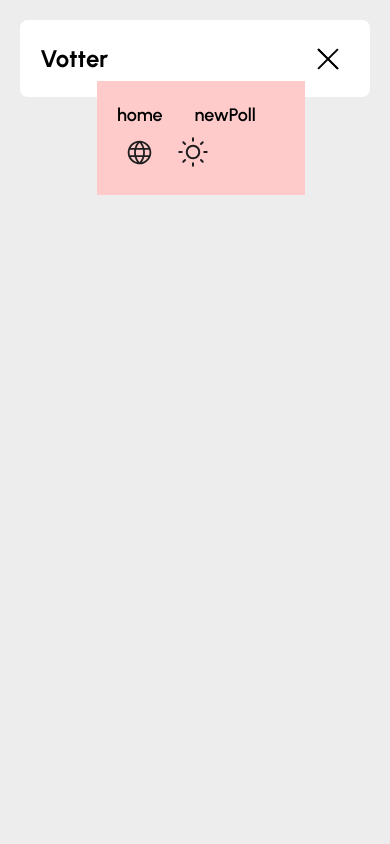
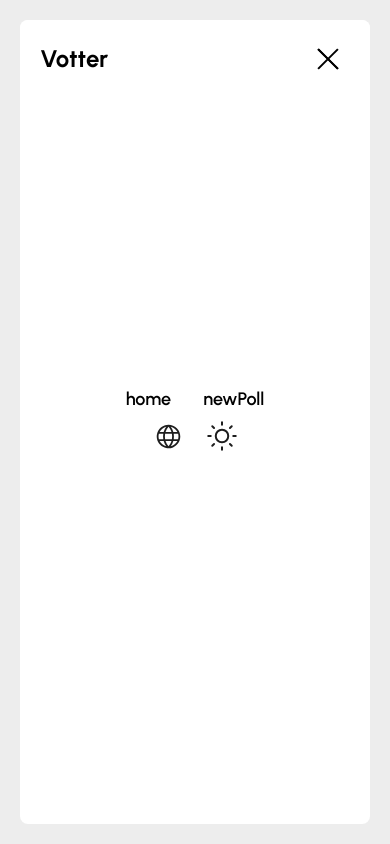
Before and after one commit to Guilherme-Matosoli/vooter-client, a Next.js app: page /en in a window 390 px wide. Both pictures are taken after a click on the button 327 px from the left and 58 px from the top of the page. Built offline with nearby package versions, Linux system fonts and the light colour scheme; what i18next-resources-to-backend would draw is missing.

Commit message:
grow header in 100% when open :rocket:

```diff
--- a/src/components/Header/MobileHeader.tsx
+++ b/src/components/Header/MobileHeader.tsx
@@ -19,15 +19,18 @@ export function MobileHeader({ lng }: HeaderProps) {
   }, []);
 
   return (
-    <section ref={elementRef} className="flex items-center h-full relative">
+    <section ref={elementRef} className="flex items-center h-full">
       <button
         onClick={() => setOpen(!open)}
-        className="flex items-center justify-center h-[45px] w-[45px] rounded-full hover:bg-gray-200"
+        className="z-10 flex items-center justify-center h-[45px] w-[45px] rounded-full hover:bg-gray-200"
       >
         <span className={`menuIcon ${open && "open"}`}></span>
       </button>
 
-      <div className={`${open ? "flex" : "hidden"} flex-col absolute right-full top-full w-52 h-auto bg-red-200 p-5`}>
+      <div className={`${open ? "fixed" : "hidden"} flex items-center justify-center flex-col
+                      absolute left-0 top-0 w-[calc(100vw-40px)]
+h-[calc(100dvh-40px)] bg-white p-5 rounded-lg dark:bg-black`}
+      >
         <HeaderCTAs lng={lng} />
       </div>
     </section>
```
